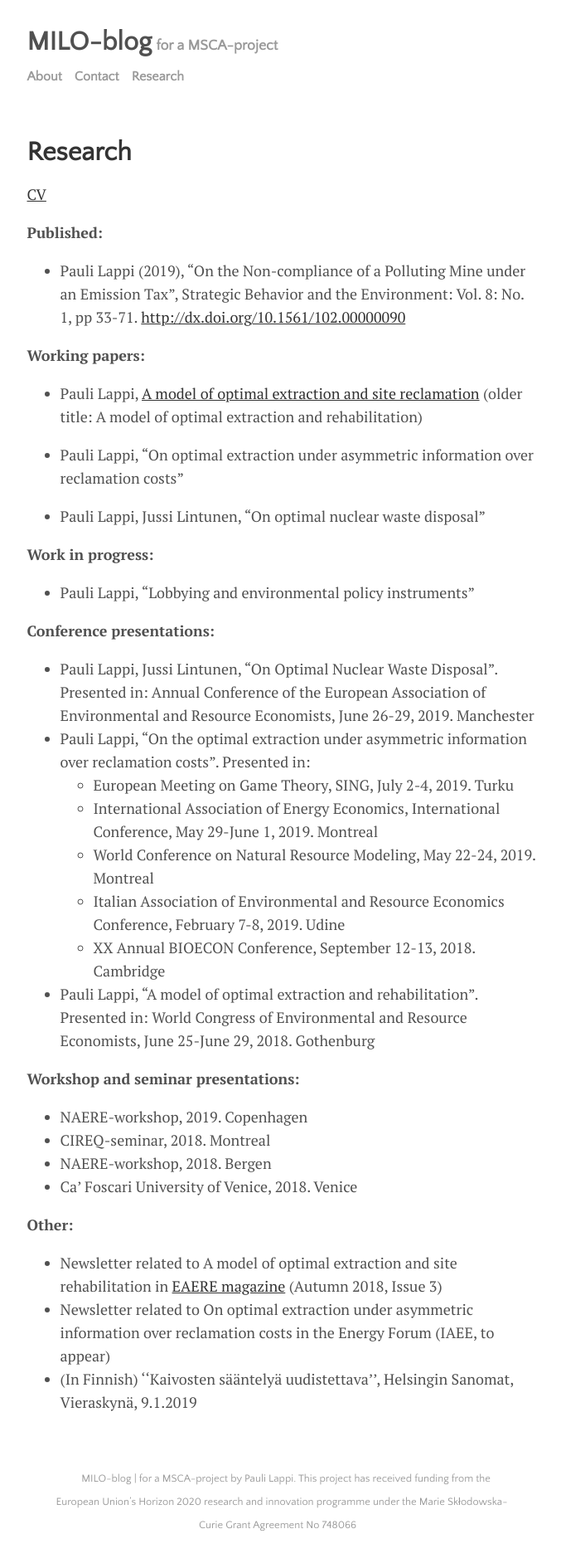
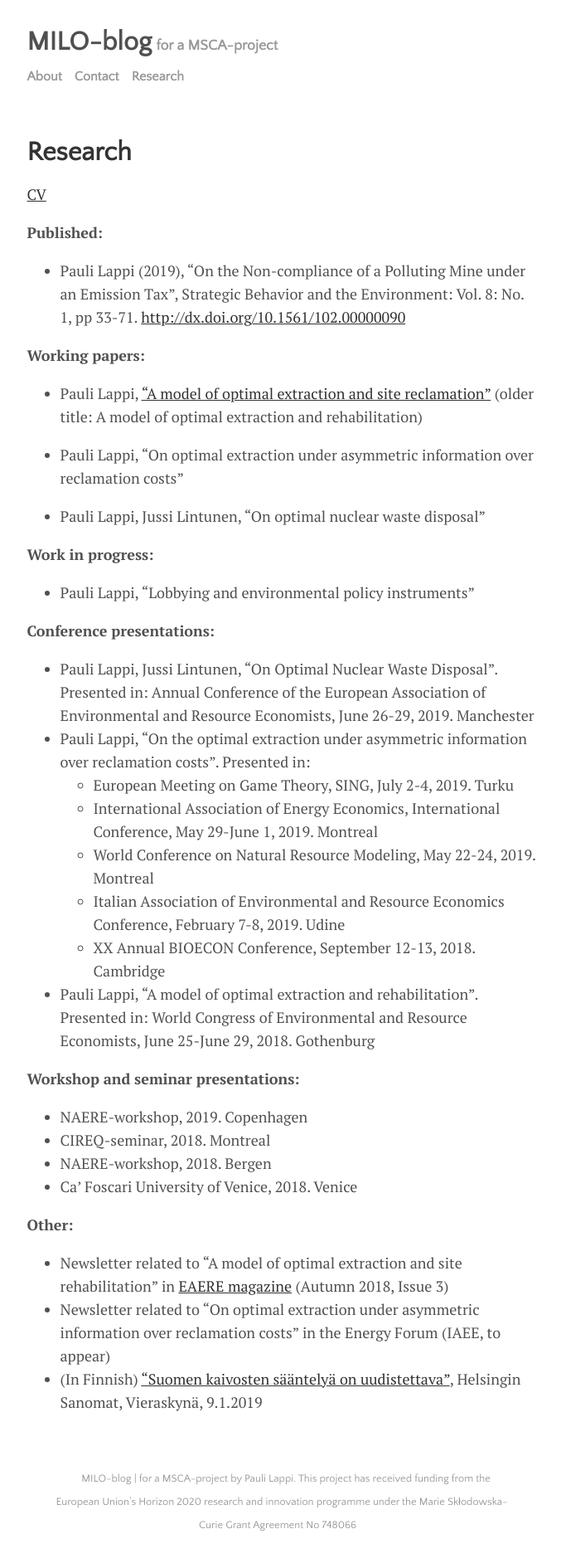
Before and after one commit to plappi/Milo, a Jekyll site: the page built from menu/research.md, in a window 1280 px wide. Shown: the whole page at 83% size, without its empty margins (300-977 px from the left). Built offline with Jekyll 4.4.1, drawn with Linux system fonts in a browser that asks for light colours; nearby versions of some CDN libraries.

Commit message:
Update research.md

```diff
--- a/menu/research.md
+++ b/menu/research.md
@@ -11,7 +11,7 @@ title: Research
 
 **Working papers:**
 
-* Pauli Lappi, [A model of optimal extraction and site reclamation](https://plappi.github.io/Milo/assets/rehab-wp-Lappi-2018.pdf) (older title: A model of optimal extraction and rehabilitation)
+* Pauli Lappi, ["A model of optimal extraction and site reclamation"](https://plappi.github.io/Milo/assets/rehab-wp-Lappi-2018.pdf) (older title: A model of optimal extraction and rehabilitation)
 
 * Pauli Lappi, "On optimal extraction under asymmetric information over reclamation costs"
 
@@ -41,6 +41,6 @@ title: Research
 
 **Other:**
 
-* Newsletter related to A model of  optimal extraction and site rehabilitation in [EAERE magazine](https://www.eaere.org/wp-content/uploads/2019/03/EAERE-Magazine_n.3-Fall-2018.pdf) (Autumn 2018, Issue 3)
-* Newsletter related to On optimal extraction under asymmetric information over reclamation costs in the Energy Forum (IAEE, to appear)
-* (In Finnish) ''Kaivosten sääntelyä uudistettava'', Helsingin Sanomat, Vieraskynä, 9.1.2019
+* Newsletter related to "A model of  optimal extraction and site rehabilitation" in [EAERE magazine](https://www.eaere.org/wp-content/uploads/2019/03/EAERE-Magazine_n.3-Fall-2018.pdf) (Autumn 2018, Issue 3)
+* Newsletter related to "On optimal extraction under asymmetric information over reclamation costs" in the Energy Forum (IAEE, to appear)
+* (In Finnish) ["Suomen kaivosten sääntelyä on uudistettava"](https://www.hs.fi/mielipide/art-2000005959201.html), Helsingin Sanomat, Vieraskynä, 9.1.2019
```
